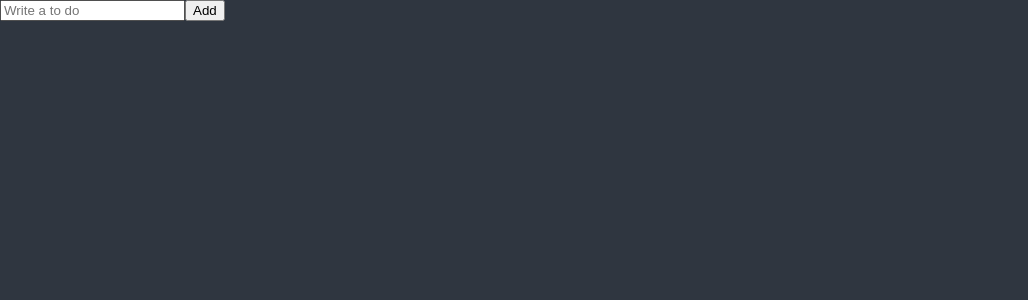
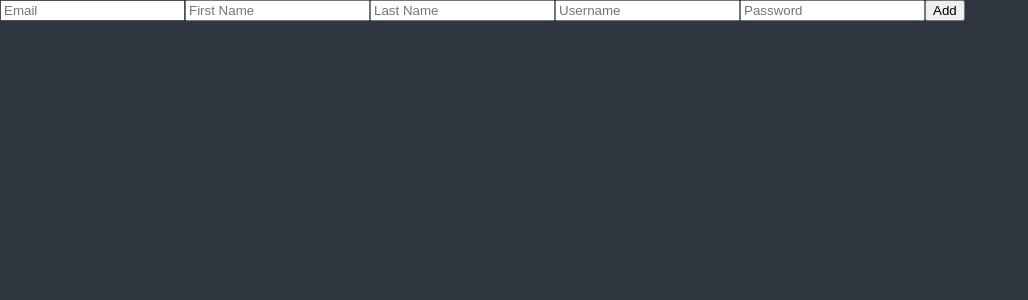
Before and after one commit to beom-yun/react-masterclass, a React (Create React App) app: page / in a window 1280 px wide. Shown: the top 300 px of the page, without its empty margins (0-1028 px from the left). Built offline with nearby package versions, Linux system fonts and the light colour scheme.

Commit message:
#6.6 Forms

```diff
--- a/package.json
+++ b/package.json
@@ -17,6 +17,7 @@
     "react-apexcharts": "^1.4.0",
     "react-dom": "^18.2.0",
     "react-helmet": "^6.1.0",
+    "react-hook-form": "^7.43.1",
     "react-router-dom": "^5.3.0",
     "react-scripts": "5.0.1",
     "recoil": "^0.7.6",
--- a/src/ToDoList.tsx
+++ b/src/ToDoList.tsx
@@ -1,22 +1,47 @@
 import { useState } from 'react';
+import { useForm } from 'react-hook-form';
+
+// function ToDoList() {
+//   const [toDo, setToDo] = useState('');
+//   const [toDoError, setToDoError] = useState('');
+//   const onChange = (event: React.FormEvent<HTMLInputElement>) => {
+//     const {
+//       currentTarget: { value },
+//     } = event;
+//     setToDo(value);
+//     setToDoError('');
+//   };
+//   const onSubmit = (event: React.FormEvent<HTMLFormElement>) => {
+//     event.preventDefault();
+//     if (toDo.length < 10) {
+//       return setToDoError('To do should be longer.');
+//     }
+//     console.log('submit');
+//   };
+
+//   return (
+//     <div>
+//       <form onSubmit={onSubmit}>
+//         <input value={toDo} onChange={onChange} placeholder="Write a to do" />
+//         <button>Add</button>
+//         {toDoError !== '' ? toDoError : null}
+//       </form>
+//     </div>
+//   );
+// }
 
 function ToDoList() {
-  const [toDo, setToDo] = useState('');
-  const onChange = (event: React.FormEvent<HTMLInputElement>) => {
-    const {
-      currentTarget: { value },
-    } = event;
-    setToDo(value);
-  };
-  const onSubmit = (event: React.FormEvent<HTMLFormElement>) => {
-    event.preventDefault();
-    console.log(toDo);
-  };
+  const { register, watch } = useForm();
+  console.log(watch());
 
   return (
     <div>
-      <form onSubmit={onSubmit}>
-        <input value={toDo} onChange={onChange} placeholder="Write a to do" />
+      <form>
+        <input {...register('Email')} placeholder="Email" />
+        <input {...register('First Name')} placeholder="First Name" />
+        <input {...register('Last Name')} placeholder="Last Name" />
+        <input {...register('Username')} placeholder="Username" />
+        <input {...register('Password')} placeholder="Password" />
         <button>Add</button>
       </form>
     </div>
```
Also changed, not shown: 1 other file (tests, documents, lock files or other folders).
